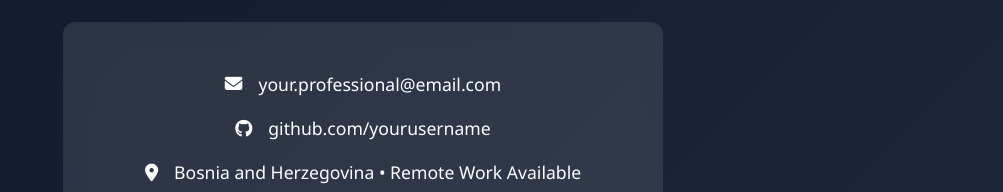
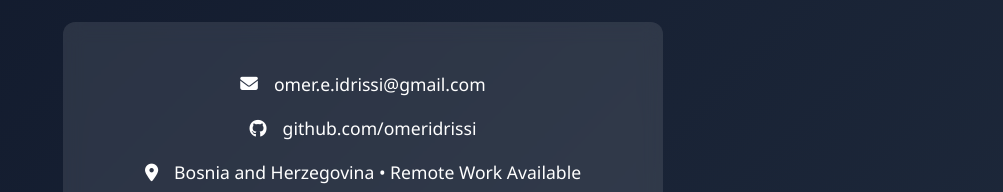
Before and after one commit to omeridrissi/omeridrissi.github.io, a plain HTML site: page index.html in a window 1280 px wide. Shown: the part 2295-2487 px from the top of the page, without its empty margins (277-1280 px from the left). Drawn offline with Linux system fonts and the light colour scheme.

Commit message:
Update index.html

```diff
--- a/index.html
+++ b/index.html
@@ -527,11 +527,11 @@
                 <div class="contact-info animate">
                     <div class="contact-item">
                         <i class="fas fa-envelope"></i>
-                        <span>your.professional@email.com</span>
+                        <span>omer.e.idrissi@gmail.com</span>
                     </div>
                     <div class="contact-item">
                         <i class="fab fa-github"></i>
-                        <span>github.com/yourusername</span>
+                        <span>github.com/omeridrissi</span>
                     </div>
                     <div class="contact-item">
                         <i class="fas fa-map-marker-alt"></i>
@@ -540,7 +540,7 @@
                 </div>
 
                 <p>Response time: Typically within 24 hours</p>
-                <a href="mailto:your.professional@email.com" class="cta-button">Send an Email</a>
+                <a href="mailto:omer.idrissi@gmail.com" class="cta-button">Send an Email</a>
             </div>
         </div>
     </section>
```
